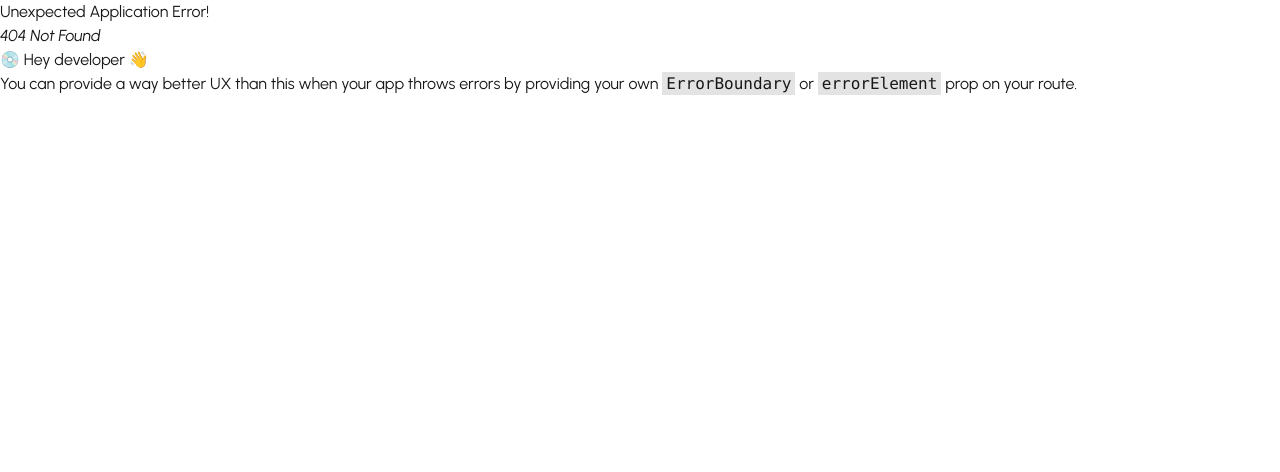
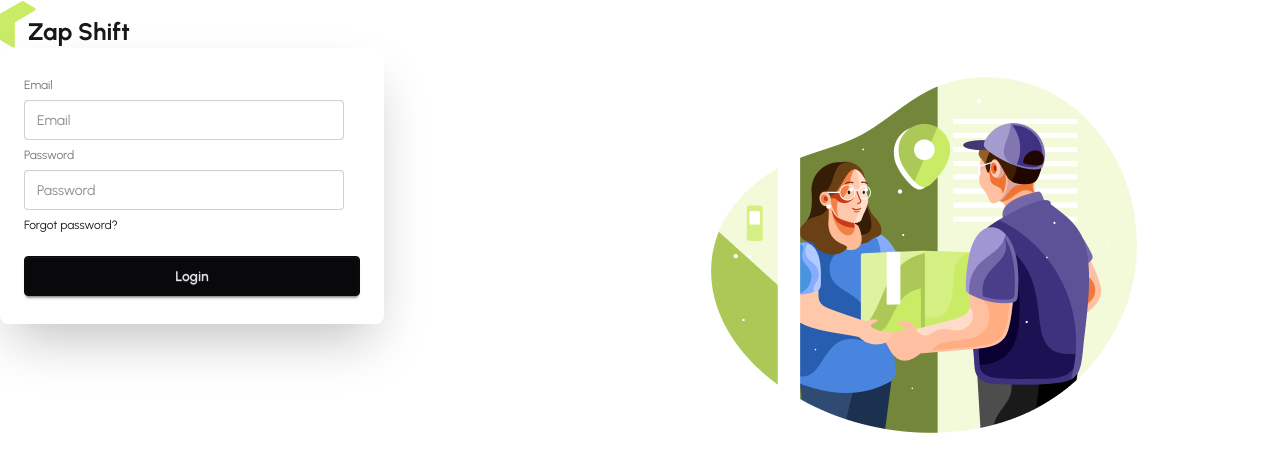
Before and after one commit to Sudipto-Sen-Gupto/Delivery-project-client, a React (Vite) app: page /register in a window 1280 px wide. Before the commit this address had no page. Shown: the top 472 px of the page. Built offline with nearby package versions, Linux system fonts and the light colour scheme.

Commit message:
map added and form handling by using react form hook

```diff
--- a/package.json
+++ b/package.json
@@ -12,9 +12,12 @@
   "dependencies": {
     "@tailwindcss/vite": "^4.1.17",
     "axios": "^1.13.2",
+    "leaflet": "^1.9.4",
     "react": "^19.2.0",
     "react-dom": "^19.2.0",
+    "react-hook-form": "^7.66.1",
     "react-icons": "^5.5.0",
+    "react-leaflet": "^5.0.0-rc.2",
     "react-responsive-carousel": "^3.2.23",
     "react-router": "^7.9.6",
     "router": "^2.2.0",
--- /dev/null
+++ b/src/Auth/login/Login.jsx
@@ -0,0 +1,11 @@
+import React from 'react';
+
+const Login = () => {
+    return (
+        <div>
+            login
+        </div>
+    );
+};
+
+export default Login;
--- /dev/null
+++ b/src/Auth/register/Register.jsx
@@ -0,0 +1,42 @@
+import React from 'react';
+import { useForm } from 'react-hook-form';
+
+const Register = () => {
+
+    const {register,handleSubmit,formState:{ errors }}=useForm();
+
+    const handleRegister=(data)=>{
+        console.log(data);
+    }
+    return (
+        <div>
+             <div className="card bg-base-100 w-full max-w-sm shrink-0 shadow-2xl">
+      <div className="card-body">
+        <form onSubmit={handleSubmit(handleRegister)}>
+            <fieldset className="fieldset">
+                {/* email section */}
+          <label className="label">Email</label>
+          <input type="email" {...register('email',{required:true})} className="input" placeholder="Email" />
+
+           {errors.email?.type==='required' && <p className='text-red-600'>
+            Email is required</p>}
+          {/* password section */}
+          <label className="label">Password</label>
+          <input type="password" {...register('password',{required:true,minLength:6})} className="input" placeholder="Password" />
+          {
+            errors.password?.type==='required' && <p className='text-red-600'>Password is required</p>
+          }
+          {
+            errors.password?.type==='minLength' && <p className='text-red-700'>Minimum 6 character must be needed </p>
+          }
+          <div><a className="link link-hover">Forgot password?</a></div>
+          <button className="btn btn-neutral mt-4">Login</button>
+        </fieldset>
+        </form>
+      </div>
+    </div>
+        </div>
+    );
+};
+
+export default Register;
--- a/src/component/Review/Review.jsx
+++ b/src/component/Review/Review.jsx
@@ -1,8 +1,8 @@
 import React from 'react';
 
 const Review = ({singleData}) => {
-    console.log(singleData);
-
+    // console.log(singleData);
+    const {userName,user_photoURL,user_email}=singleData
 
     return (
         <div>
@@ -22,11 +22,11 @@ const Review = ({singleData}) => {
 
       {/* Profile */}
       <div className="flex items-center gap-4 mt-4">
-      <img src={singleData.user_photoURL}className='rounded-full h-[60px] w-[60px]' alt="" />
+      <img src={user_photoURL}className='rounded-full h-[60px] w-[60px]' alt="" />
 
         <div>
-          <h3 className="font-semibold text-lg text-teal-900">{singleData.userName}</h3>
-          <p className="text-gray-500 text-sm">{singleData.user_email}</p>
+          <h3 className="font-semibold text-lg text-teal-900">{userName}</h3>
+          <p className="text-gray-500 text-sm">{user_email}</p>
         </div>
       </div>
     </div>
--- a/src/component/reviews/Reviews.jsx
+++ b/src/component/reviews/Reviews.jsx
@@ -39,7 +39,7 @@ const Reviews = () => {
         }}
         coverflowEffect={{
           rotate: 45,
-          stretch: 0,
+          stretch: '40%',
           depth: 150,
           modifier: 1.2,
           slideShadows: true,
--- a/src/component/router/router.jsx
+++ b/src/component/router/router.jsx
@@ -3,6 +3,10 @@ import { createBrowserRouter } from 'react-router';
 import Rootlayout from '../../layout/rootLayout/Rootlayout';
 import Homepage from '../../pages/homepage/Homepage';
 import axios from 'axios';
+import Coverage from '../../pages/coverage/Coverage';
+import Authlayout from '../../layout/authlayout/Authlayout';
+import Login from '../../Auth/login/Login';
+import Register from '../../Auth/register/Register';
 
 export const router = createBrowserRouter([{
 
@@ -14,5 +18,26 @@ export const router = createBrowserRouter([{
         index:true,
         loader:()=>axios.get('/data.json'),
         Component:Homepage
-    }]
-}])
+    },
+    {
+        path:'/coverage',
+        loader:()=>axios.get('/warehouses.json'),
+        Component:Coverage
+    }
+]
+},
+          {
+                  path:'/',
+                  Component:Authlayout,
+                  children:[{
+                    path:'/login',
+                    Component:Login
+                  },
+                  {
+                    path:'/register',
+                    Component:Register
+                  }
+                ]
+          }
+
+])
--- /dev/null
+++ b/src/layout/authlayout/Authlayout.jsx
@@ -0,0 +1,23 @@
+import React, { Suspense } from 'react';
+import Logo from '../../component/Logo/Logo';
+import { Outlet } from 'react-router';
+import authImage from '../../assets/authImage.png'
+const Authlayout = () => {
+    return (
+        <div className='max-w-7xl mx-auto'>
+            <Logo></Logo>
+            <div className='flex '>
+               <div className='flex-1'>
+                 <Suspense fallback={<p>Data loading</p>} >
+                <Outlet ></Outlet>
+            </Suspense>
+               </div>
+            <div className='flex-1'>
+                <img src={authImage} alt="" />
+            </div>
+            </div>
+        </div>
+    );
+};
+
+export default Authlayout;
```
Also changed, not shown: 1 other file (tests, documents, lock files or other folders).
